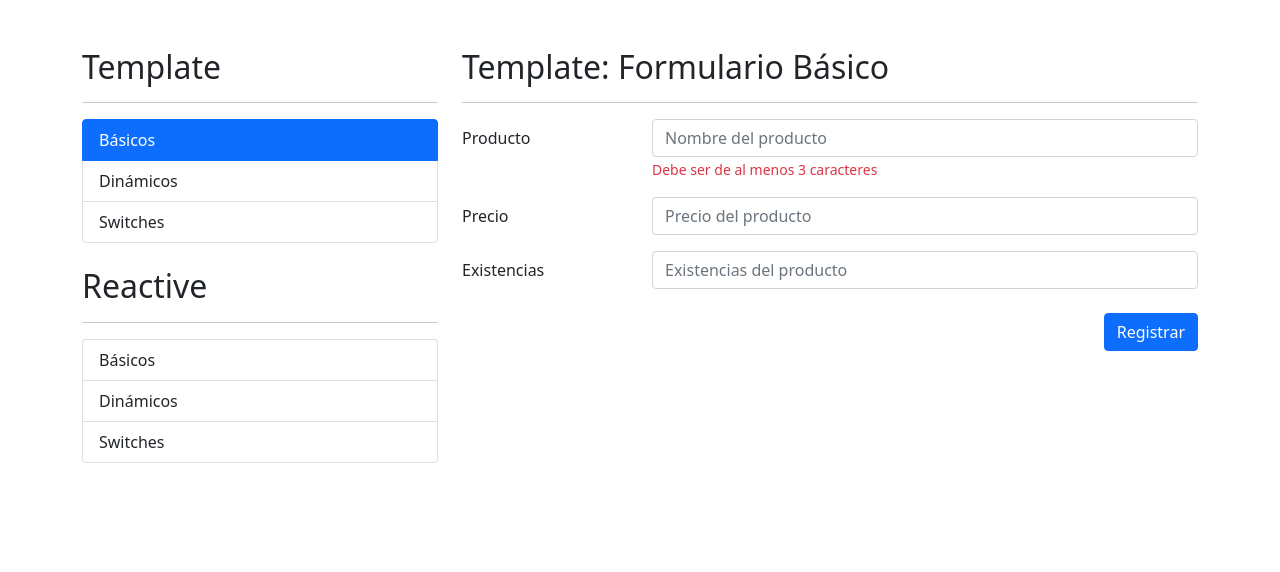
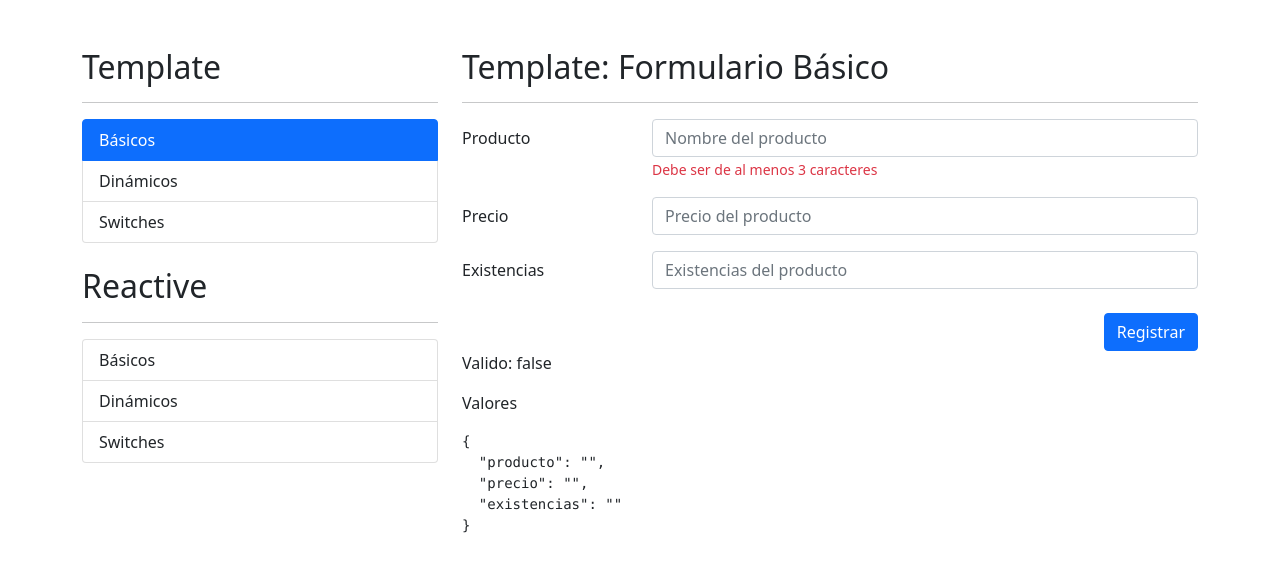
Before and after one commit to alexglzrys/angular-formularios, an Angular app: page /template/basicos in a window 1280 px wide. Shown: the top 572 px of the page. Built offline with nearby package versions, Linux system fonts and the light colour scheme.

Commit message:
template forms - FormsModule

```diff
--- a/src/app/template/components/basicos/basicos.component.html
+++ b/src/app/template/components/basicos/basicos.component.html
@@ -2,12 +2,20 @@
 <hr>
 <div class="row">
   <div class="col">
-    <form>
+    <!-- #miFormularioBasico="ngForm" es una referencia hacia nuestro formulario, que nos permite conocer su estado.
+      la cual está asociada con un formularios de Angular basados en template (ngForm)
+
+    Un formulario basado en template, la mayor parte de su configuración se hace del lado del html-->
+    <form (ngSubmit)="guardar(miFormularioBasico)"
+      #miFormularioBasico="ngForm"
+      autocomplete="off">
       <!-- Campo producto -->
       <div class="mb-3 row">
         <label class="col-sm-3 col-form-label" for="producto">Producto</label>
         <div class="col-sm-9">
-          <input type="text" class="form-control" id="producto" placeholder="Nombre del producto">
+          <!-- ngModel: especifica que este campo formará parte de este formulario basado en Template
+          name: su valor será considerado como la propiedad del modelo asociado a este campo -->
+          <input type="text" class="form-control" name="producto" id="producto" ngModel placeholder="Nombre del producto" required>
           <span class="form-text text-danger">Debe ser de al menos 3 caracteres</span>
         </div>
       </div>
@@ -15,14 +23,14 @@
       <div class="mb-3 row">
         <label class="col-sm-3 col-form-label" for="precio">Precio</label>
         <div class="col-sm-9">
-          <input type="number" class="form-control" id="precio" placeholder="Precio del producto">
+          <input type="number" class="form-control" name="precio" id="precio" ngModel placeholder="Precio del producto" required min="0">
         </div>
       </div>
       <!-- Campo existencias -->
       <div class="mb-3 row">
         <label class="col-sm-3 col-form-label" for="existencias">Existencias</label>
         <div class="col-sm-9">
-          <input type="number" class="form-control" id="existencias" placeholder="Existencias del producto">
+          <input type="number" class="form-control" name="existencias" id="existencias" ngModel placeholder="Existencias del producto">
         </div>
       </div>
       <!-- Botón de enviar -->
@@ -34,3 +42,12 @@
     </form>
   </div>
 </div>
+
+<div class="row">
+  <div class="col">
+    <p>Valido: {{ miFormularioBasico.valid }}</p>
+    <span></span>
+    <p>Valores</p>
+    <pre>{{ miFormularioBasico.value | json }}</pre>
+  </div>
+</div>
--- a/src/app/template/components/basicos/basicos.component.ts
+++ b/src/app/template/components/basicos/basicos.component.ts
@@ -1,4 +1,5 @@
 import { Component, OnInit } from '@angular/core';
+import { NgForm } from '@angular/forms';
 
 @Component({
   selector: 'app-basicos',
@@ -13,4 +14,12 @@ export class BasicosComponent implements OnInit {
   ngOnInit(): void {
   }
 
+  // Se pasa como parámetro la referencia hacia el formulario. Incluye: estado, valores, entre otros
+  guardar(miFormulario: NgForm) {
+
+    // No se requiere prevenir el comportamiento por defecto, ya que al importar el módulo FormsModulo, automáticamente angular gestiona el comportamiento
+    console.log(miFormulario)
+    console.log(miFormulario.value)
+  }
+
 }
--- a/src/app/template/template.module.ts
+++ b/src/app/template/template.module.ts
@@ -5,6 +5,7 @@ import { TemplateRoutingModule } from './template-routing.module';
 import { BasicosComponent } from './components/basicos/basicos.component';
 import { DinamicosComponent } from './components/dinamicos/dinamicos.component';
 import { SwitchesComponent } from './components/switches/switches.component';
+import { FormsModule } from '@angular/forms';
 
 @NgModule({
   declarations: [
@@ -14,6 +15,7 @@ import { SwitchesComponent } from './components/switches/switches.component';
   ],
   imports: [
     CommonModule,
+    FormsModule,  // Necesario para trabajar con Formularios basados en Template
     TemplateRoutingModule
   ]
 })
```
Also changed, not shown: 1 other file (tests, documents, lock files or other folders).
